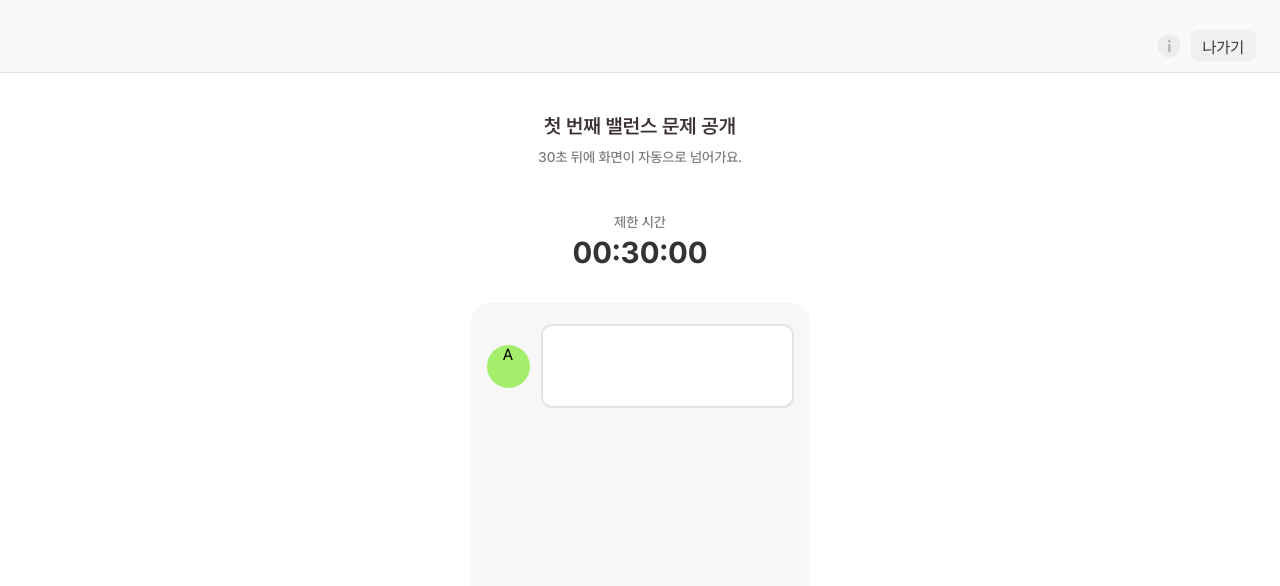
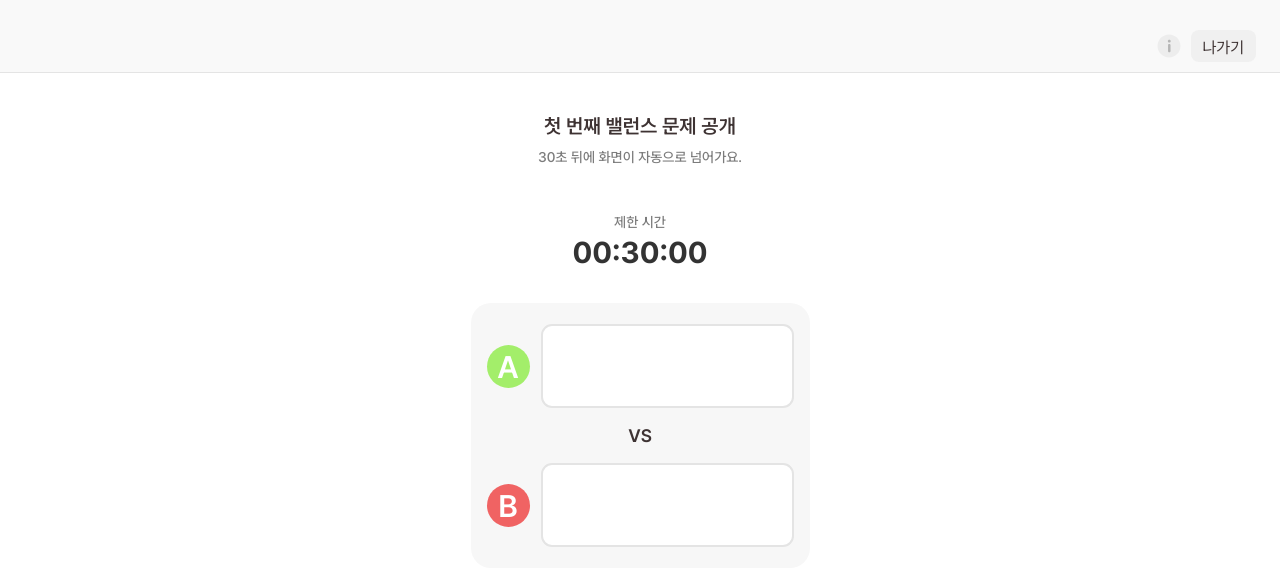
Before and after one commit to IT-s-Time-6Team/FE, a React (Vite) app: page /balance/question in a window 1280 px wide. Shown: the top 586 px of the page. Built offline with nearby package versions, Linux system fonts and the light colour scheme; no server answers.

Commit message:
feat: 밸런스 문제  ui 구현

```diff
--- a/src/pages/BalanceRoom/BalanceQuestionPage.tsx
+++ b/src/pages/BalanceRoom/BalanceQuestionPage.tsx
@@ -6,7 +6,7 @@ import { useState } from 'react';
 import useRoomUsersStore from '@store/useRoomUsersStore';
 import { ModalPortal } from '@components/shared/ModalPortal';
 import { SubTitle, Title } from '@components/shared/TextStyles';
-import { Container } from '@components/shared/UIStyles';
+import { Header } from '@components/shared/UIStyles';
 
 const BalanceQuestionPage = () => {
   const user = useRoomUsersStore((state) => state.user);
@@ -26,6 +26,11 @@ const BalanceQuestionPage = () => {
         <QuestionContainer>
           <QuestionSubContainer>
             <Circle>A</Circle>
+            <Question></Question>
+          </QuestionSubContainer>
+          <Divder>VS</Divder>
+          <QuestionSubContainer>
+            <Circle style={{ background: '#F06363' }}>B</Circle>
             <Question></Question>
           </QuestionSubContainer>
         </QuestionContainer>
@@ -52,6 +57,7 @@ const BalanceTitle = styled(Title)`
   text-align: center;
 `;
 const BalanceBoxSubTitle = styled(SubTitle)``;
+
 const Balancedetail = styled(SubTitle)`
   margin-top: 38px;
 `;
@@ -62,25 +68,29 @@ const HintTime = styled.h1`
   fonte-weitght: 600;
   color: #333;
 `;
-const QuestionContainer = styled(Container)`
-  margin: 22px 24px 0 24px;
+const QuestionContainer = styled(Header)`
+  margin-top: 22px;
   padding: 21px 16px 21px 16px;
+  height: fit-content;
   border-radius: 20px;
   background: #f7f7f7;
+  gap: 15px;
 `;
-const QuestionSubContainer = styled.div`
-  display: flex;
+const QuestionSubContainer = styled(Header)`
   flex-direction: row;
-  align-items: center;
   gap: 11px;
 `;
 
-const Circle = styled.div`
+const Circle = styled(Header)`
   width: 43px;
   height: 43px;
-  text-align: center;
+  justify-content: center;
+  border-radius: 50%;
+
   background: #a3ee6a;
-  border-radius: 50%;
+  color: #fff;
+  font-size: 31px;
+  font-weight: 600;
 `;
 const Question = styled.div`
   padding: 31px 56px;
@@ -90,3 +100,10 @@ const Question = styled.div`
   border: 2px solid #e4e4e4;
   background: #fff;
 `;
+const Divder = styled.p`
+  color: #3e3333;
+  text-align: center;
+  font-size: 18px;
+  font-weight: 600;
+  line-height: 140%;
+`;
```
